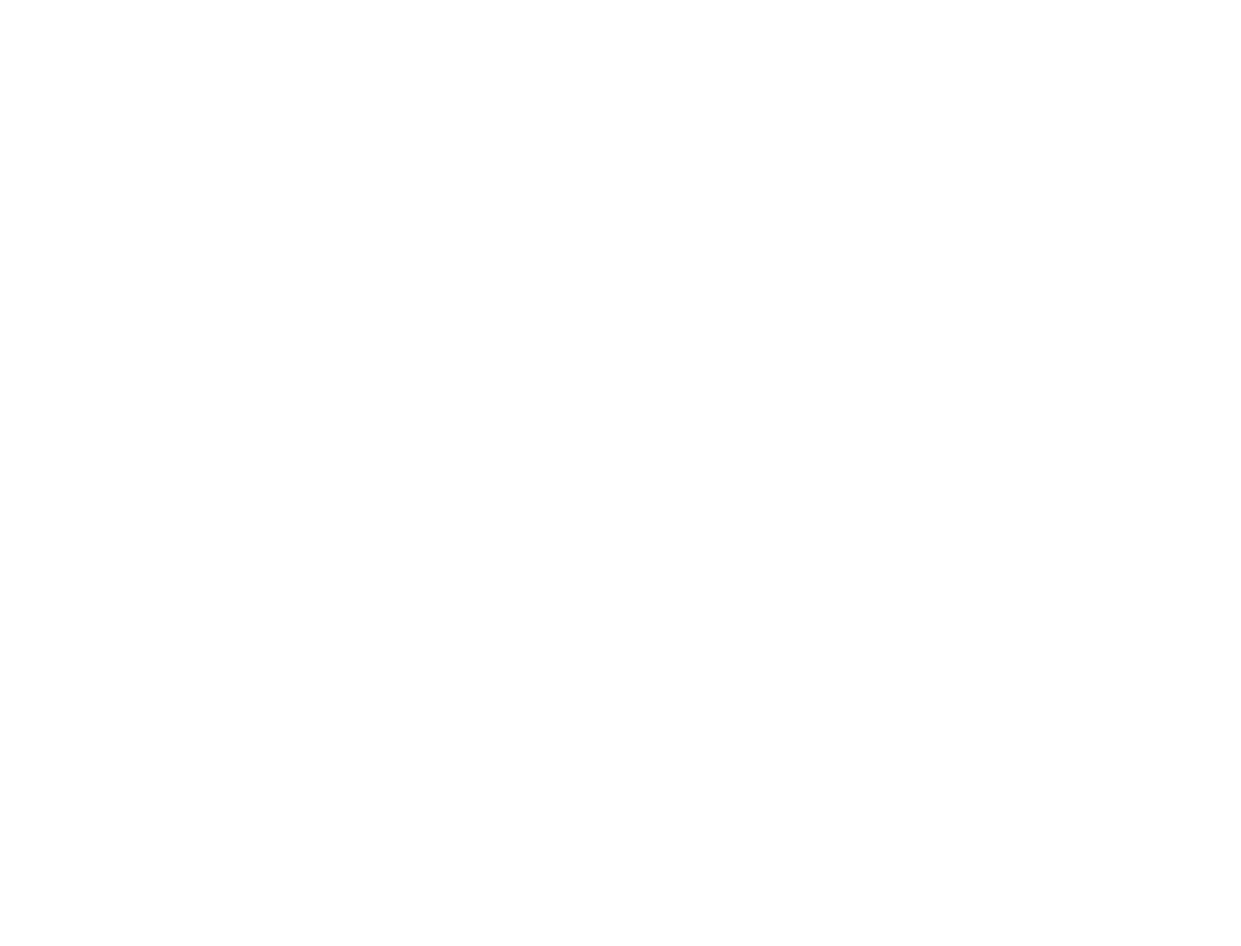
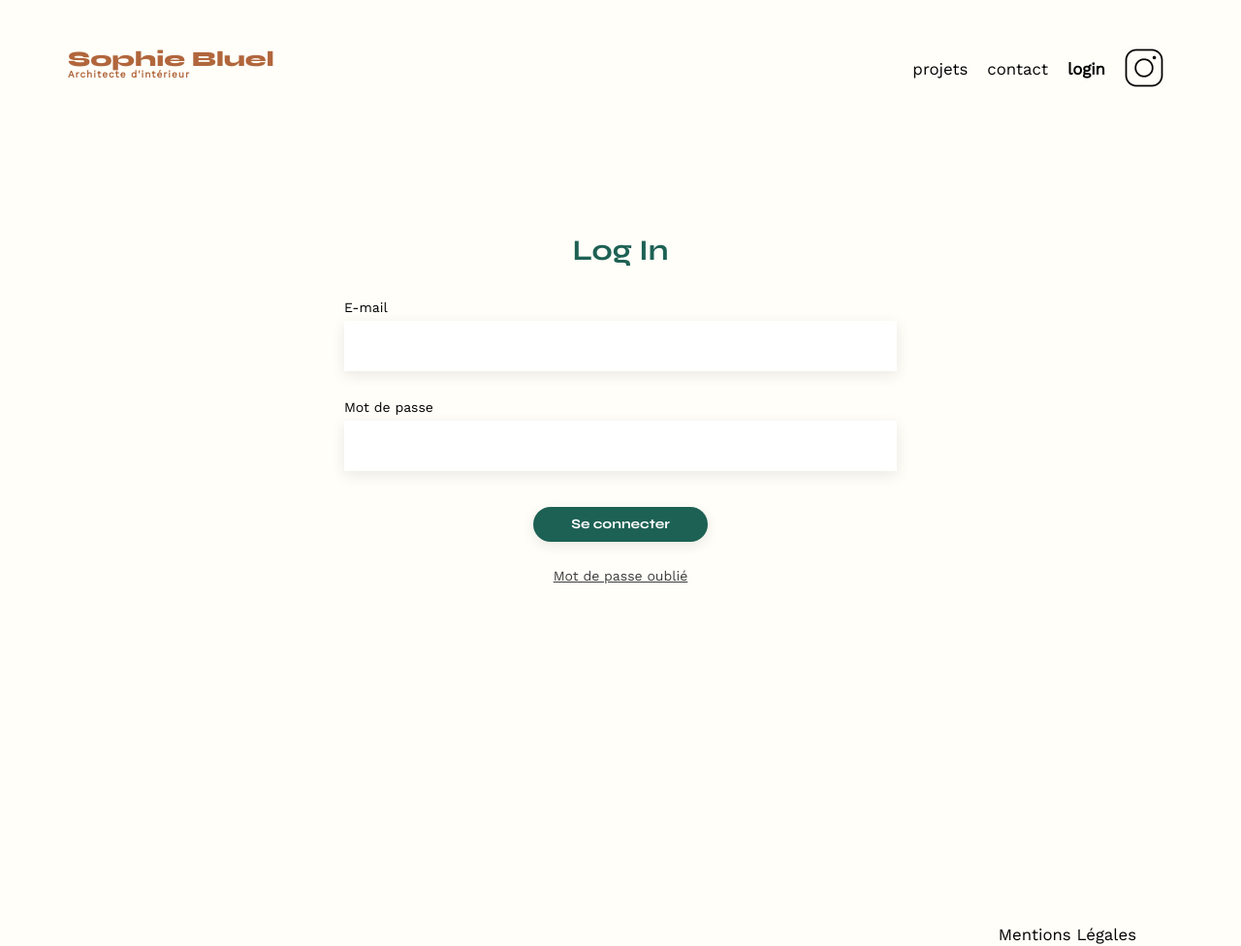
Before and after one commit to Sebi71/Portfolio-architecte-sophie-bluel, a plain HTML site: page FrontEnd/login.html in a window 1280 px wide. Shown: the whole page at 97% size. Before the commit the page ends 800 px from the top, so only its background shows below. Drawn offline with nearby package versions, Linux system fonts and the light colour scheme.

Commit message:
création de la page login et CSS

```diff
--- a/FrontEnd/assets/index.js
+++ b/FrontEnd/assets/index.js
@@ -58,7 +58,7 @@ function deleteWorks (){
 
 
 /**Function CREATE new works API*/
-function createGallery(categories = null){
+function createGallery(filterWorks){
     /**Delete gallery(works) */
     deleteWorks()
 
@@ -85,7 +85,7 @@ function createGallery(categories = null){
 };
 
 
-        /**FILTER */
+/**FILTER */
 /**Adding filters of categories to filter work in the gallery */
 function createFilter(){
     /**Creating a new object in the table*/
--- a/FrontEnd/assets/style.css
+++ b/FrontEnd/assets/style.css
@@ -30,6 +30,7 @@ footer, header, hgroup, menu, nav, section {
 }
 body {
 	line-height: 1;
+	background-color: #fffef8;
 }
 ol, ul {
 	list-style: none;
@@ -95,8 +96,12 @@ nav li {
 	font-size: 1.2em;
 }
 
-li:hover {
+li:hover, a:hover {
 	color: #B1663C;
+}
+nav a {
+	text-decoration: none;
+	color: #000000;
 }
 #introduction {
 	display: flex;
@@ -206,3 +211,54 @@ footer nav ul {
 	justify-content: flex-end;
 	margin: 2em
 }
+
+
+.login{
+	font-weight: 600;
+}
+.formulary-login {
+	width: 50%;
+	margin: auto;
+	margin-top: 150px;
+	margin-bottom: 355px;
+}
+
+.formulary-login h2{
+	text-align: center;
+}
+
+.identifier-form {
+	text-align: left;
+	display: flex;
+	flex-direction: column;
+	margin-top: 7px;
+
+}
+
+.identifier-form label {
+	margin-bottom: 7px;
+	margin-top: 30px;
+}
+
+.identifier-form input{
+	height: 50px;
+	font-size: 1.2rem;
+	box-shadow: 0px 4px 14px 0px rgba(0, 0, 0, 0.09);
+	border: none;
+}
+.identifier-form #submit {
+	height: 36px;
+	font-size: 14px;
+	margin-top: 37px;
+	cursor: pointer;
+}
+
+.formulary-login p {
+	text-align: center;
+	color: #3D3D3D;
+	font-size: 14px;
+	font-weight: 500;
+	text-decoration-line: underline;
+	cursor: pointer;
+
+}
--- a/FrontEnd/login.html
+++ b/FrontEnd/login.html
@@ -0,0 +1,48 @@
+<!DOCTYPE html>
+<html lang="fr">
+<head>
+	<meta charset="UTF-8">
+	<title>Sophie Bluel - Architecte d'intérieur</title>
+	<meta name="viewport" content="width=device-width, initial-scale=1.0">
+	<link rel="preconnect" href="https://fonts.googleapis.com">
+	<link rel="preconnect" href="https://fonts.gstatic.com" crossorigin>
+	<link href="https://fonts.googleapis.com/css2?family=Syne:wght@700;800&family=Work+Sans&display=swap" rel="stylesheet">
+	<meta name="description" content="">
+	<link rel="stylesheet" href="./assets/style.css">
+	<!-- <script src="./assets/index.js" defer></script> -->
+</head>
+<body>
+<header>
+	<h1>Sophie Bluel <span>Architecte d'intérieur</span></h1>
+	<nav>
+        <ul>
+            <li><a href="index.html">projets</a></li>
+			<li>contact</li>
+			<li class="login">login</li>
+			<li><img src="./assets/icons/instagram.png" alt="Instagram"></li>
+		</ul>
+	</nav>
+</header>
+<main>
+    <section class="formulary-login">
+        <h2>Log In</h2>
+        <form class="identifier-form" action="#" method="get">
+            <label for="mail">E-mail</label>
+            <input type="email" id="mail" name="E-mail" required>
+            <label for="password">Mot de passe</label>
+            <input type="password" id="password" name="password" required>
+            <input type="submit" value="Se connecter" id="submit">
+        </form>
+        <p>Mot de passe oublié</p>
+    </section>
+</main>
+
+<footer>
+	<nav>
+		<ul>
+			<li>Mentions Légales</li>
+		</ul>
+	</nav>
+</footer>
+</body>
+</html>
```
Also changed, not shown: FrontEnd/index.html (+2 -2 lines).
